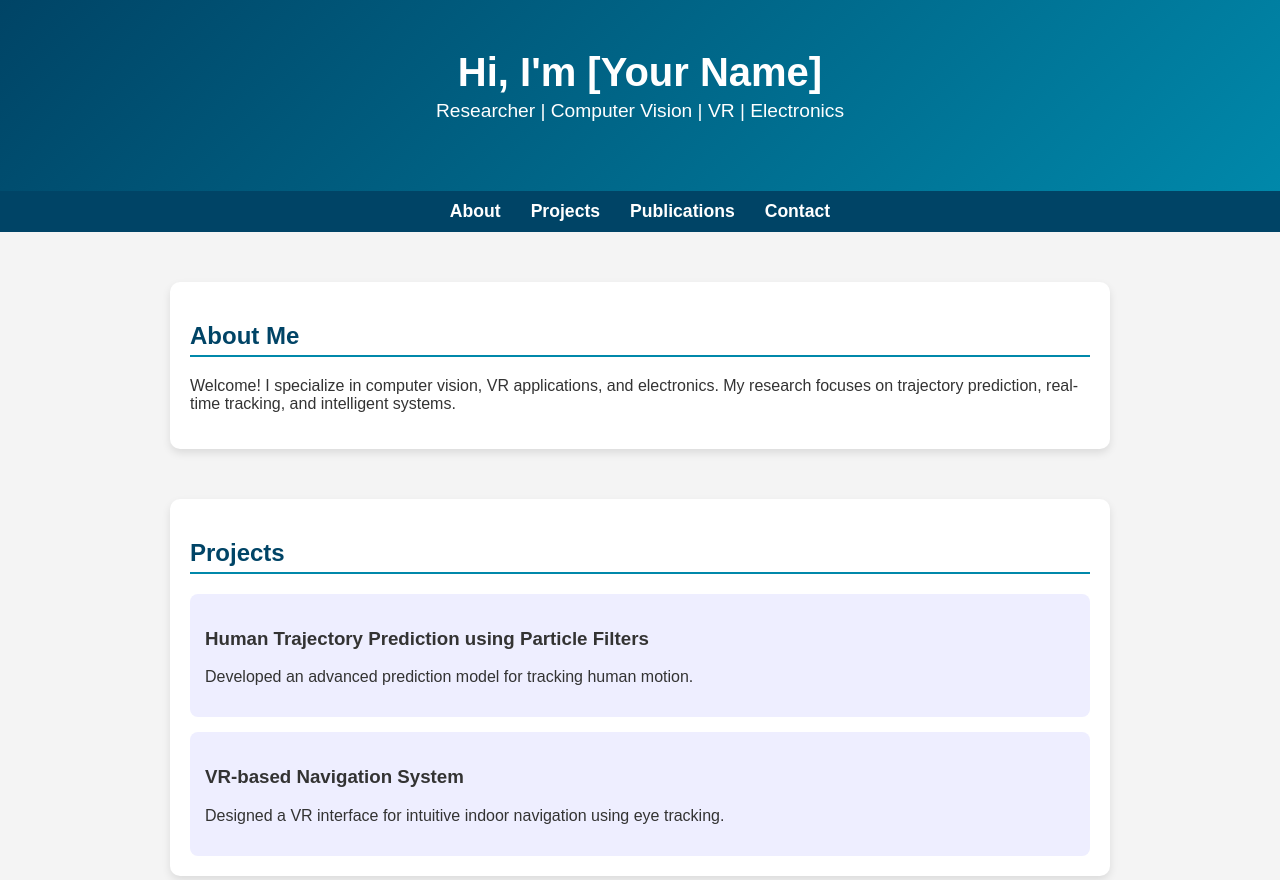
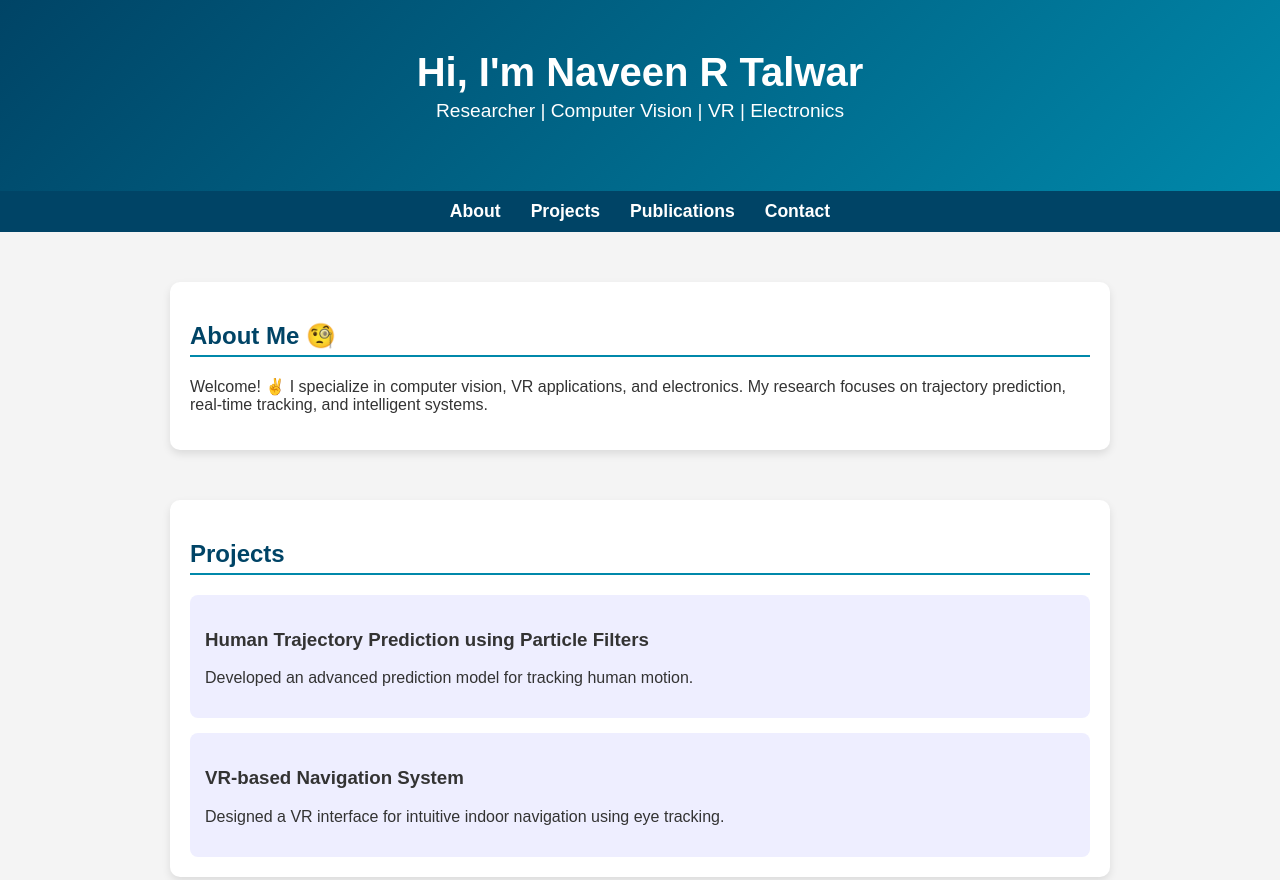
Before and after one commit to naveen-design/Naveen_Talwar, a plain HTML site: page index.html in a window 1280 px wide. Shown: the top 880 px of the page. Drawn offline with Linux system fonts and the light colour scheme.

Commit message:
Update index.html

```diff
--- a/index.html
+++ b/index.html
@@ -3,12 +3,12 @@
 <head>
     <meta charset="UTF-8">
     <meta name="viewport" content="width=device-width, initial-scale=1.0">
-    <title>Your Name - Portfolio</title>
+    <title>Naveen R Talwar</title>
     <link rel="stylesheet" href="style.css">
 </head>
 <body>
     <header>
-        <h1>Hi, I'm [Your Name]</h1>
+        <h1>Hi, I'm Naveen R Talwar</h1>
         <p>Researcher | Computer Vision | VR | Electronics</p>
     </header>
 
@@ -22,8 +22,8 @@
     </nav>
 
     <section id="about">
-        <h2>About Me</h2>
-        <p>Welcome! I specialize in computer vision, VR applications, and electronics. My research focuses on trajectory prediction, real-time tracking, and intelligent systems.</p>
+        <h2>About Me 🧐</h2>
+        <p>Welcome! ✌ I specialize in computer vision, VR applications, and electronics. My research focuses on trajectory prediction, real-time tracking, and intelligent systems.</p>
     </section>
 
     <section id="projects">
```
